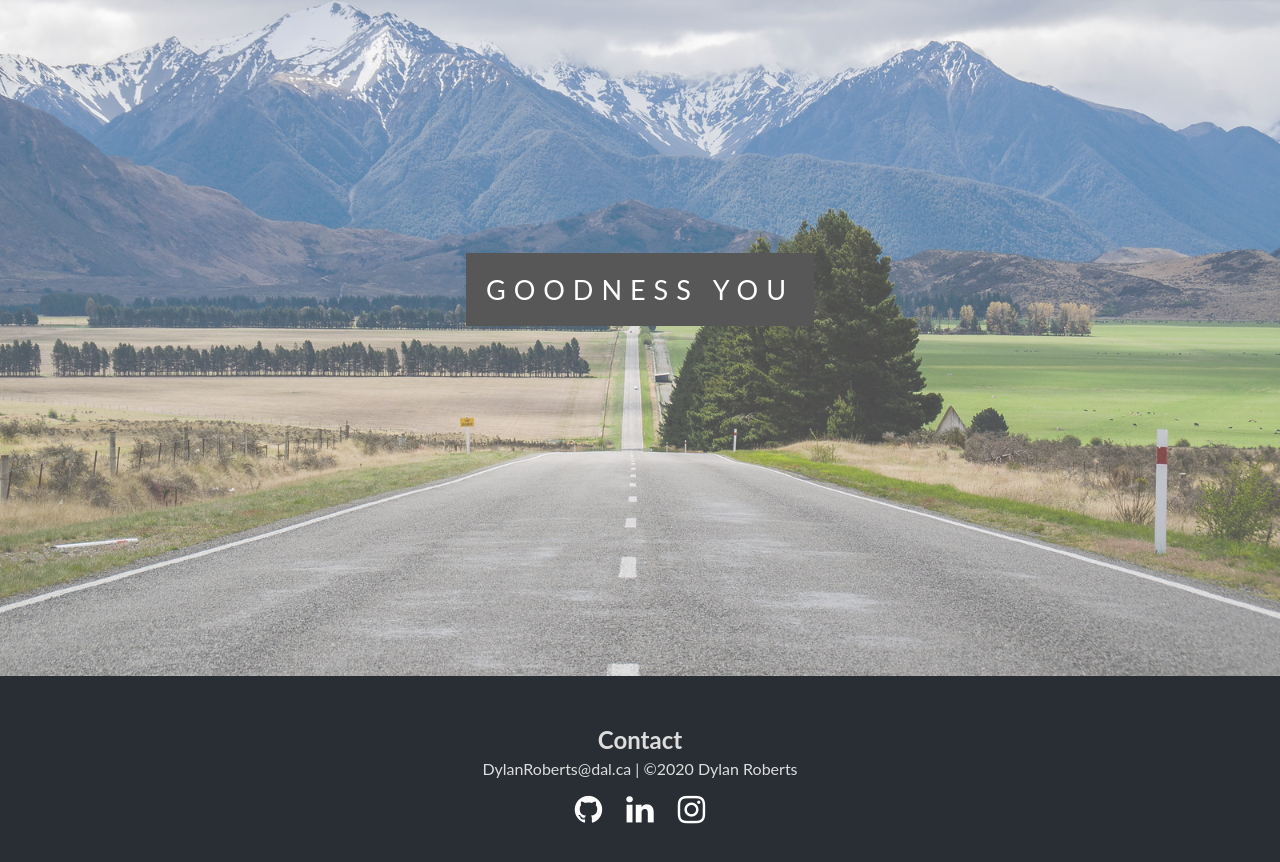
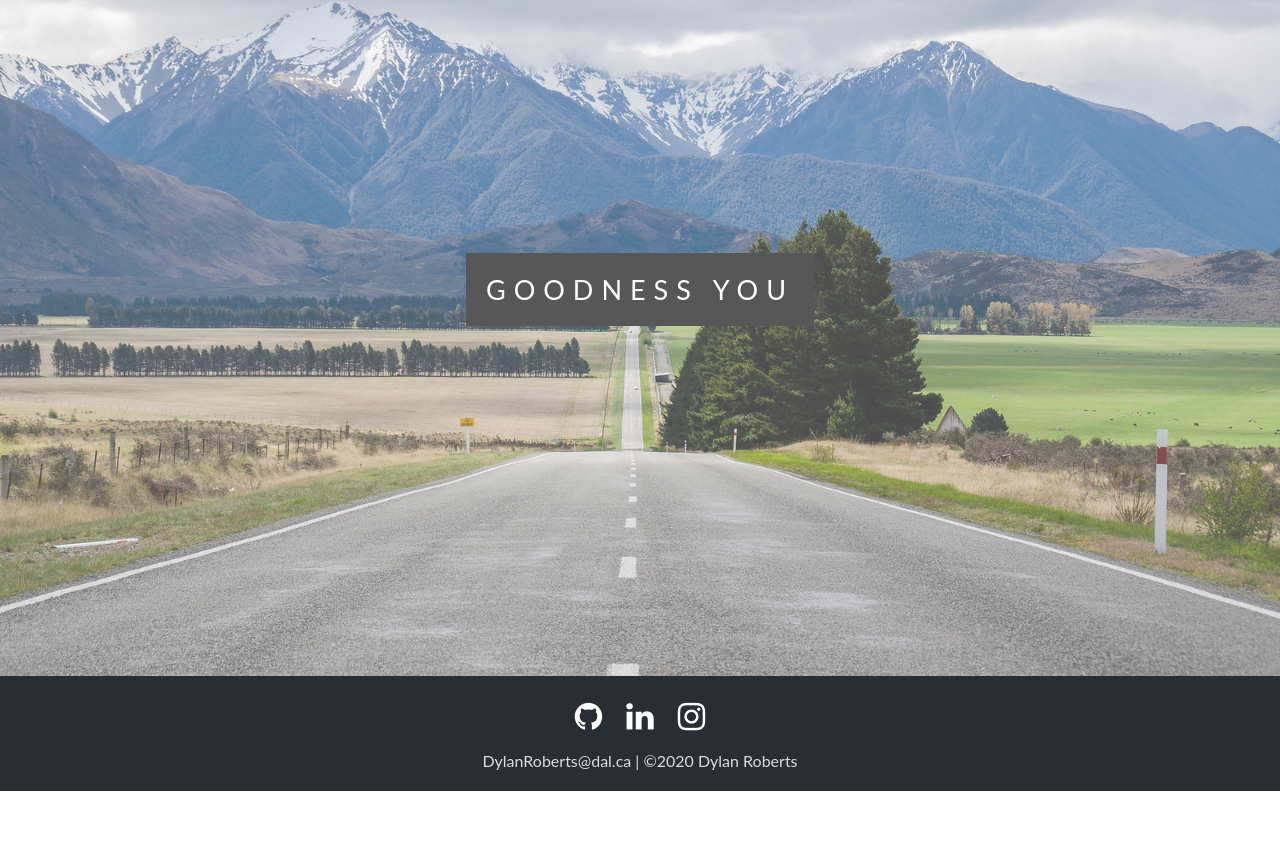
Before and after one commit to RobertsNC/Website, a plain HTML site: page index.html in a window 1280 px wide. Shown: the part 2427-3289 px from the top of the page. After the commit the page ends 3218 px from the top, so only its background shows below. Drawn offline with Linux system fonts and the light colour scheme.

Commit message:
added in some css style to contact, removing blank space

```diff
--- a/css/style.css
+++ b/css/style.css
@@ -283,11 +283,15 @@ container {
 }
 
 .section-light{
+  text-align:center;
+  padding:50px 80px;
   background-color:#f4f4f4;
   color:#666;
 }
 
 .section-dark{
+  text-align:center;
+  padding:50px 80px;
   background-color:#282e34;
   color:#ddd;
 }
@@ -319,10 +323,20 @@ container {
   }
 }
 
+.p-contact{
+  padding-top: 10px;
+}
 
 .social-icons{
   padding-top: 10px;
 
+}
+
+.section-contact{
+  text-align:center;
+  padding:15px 15px;
+  background-color:#282e34;
+  color:#ddd;
 }
 
 a{
--- a/index.html
+++ b/index.html
@@ -26,7 +26,7 @@
             <li><a href="#">Home</a></li>
             <li><a href="#">About</a></li>
             <li><a href="#">Services</a></li>
-            <li><a href="#">Contact</a></li>
+            <li><a href="http://dylanroberts.dev/#social-icons">Contact</a></li>
           </ul>
         </div>
       </div>
@@ -86,11 +86,7 @@
     </div>
   </div>
 
-  <section class="section section-dark">
-    <h2>Contact</h2>
-    <p>
-    DylanRoberts@dal.ca | ©2020 Dylan Roberts
-    </p>
+  <section class="section section-contact">
     <ul class="social-icons">
       <a href="https://github.com/RobertsNC" title="Dylan Roberts on Github" rel="nofolow" target="_blank">
         <i class="fa fa-github fa-2x"></i>
@@ -102,6 +98,10 @@
         <i class="fa fa-instagram fa-2x"></i>
       </a>
   </ul>
+  <p class="p p-contact">
+    DylanRoberts@dal.ca | ©2020 Dylan Roberts
+    </p>
 </section>
+
 </body>
 </html>
```
Lines whose indentation alone changed are shown as unchanged.
